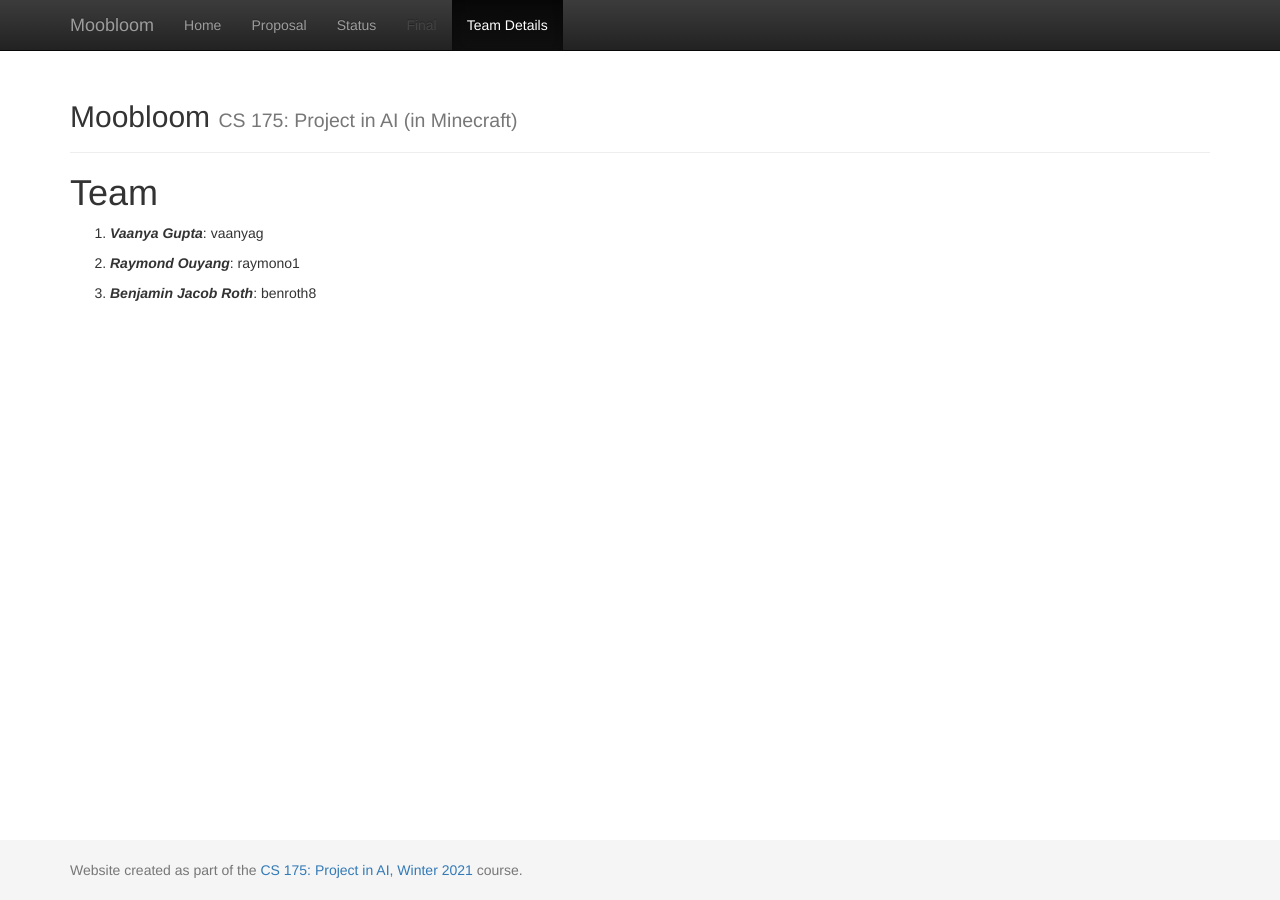
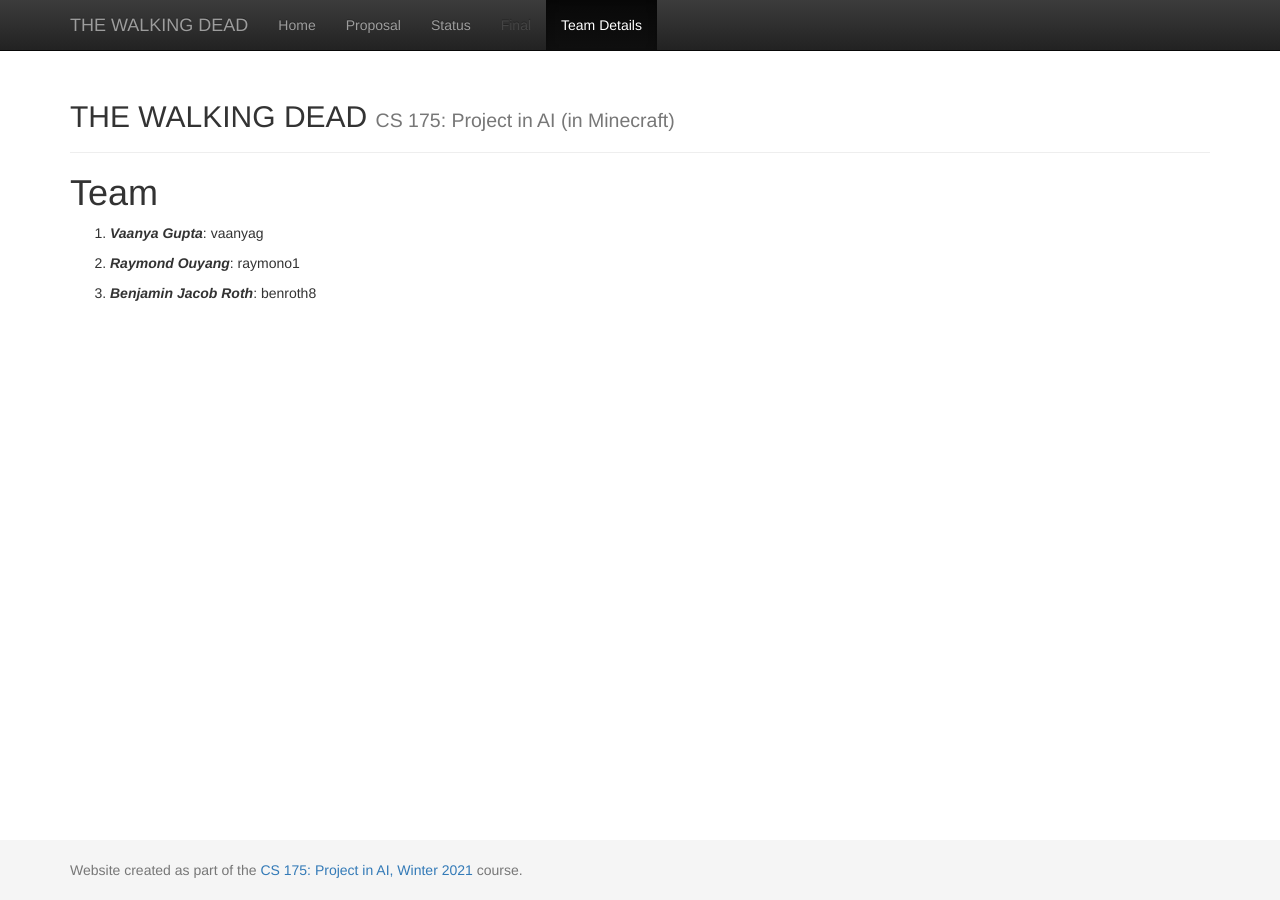
Before and after one commit to rayoh123/Moobloom, a Jekyll site: the page built from docs/team.md, in a window 1280 px wide. Built offline with Jekyll 4.4.1, drawn with Linux system fonts in a browser that asks for light colours.

Commit message:
changed the project name

```diff
--- a/docs/_config.yml
+++ b/docs/_config.yml
@@ -1,7 +1,7 @@
 ###########
 # site.title
 
-title:    'Moobloom'
+title:    'THE WALKING DEAD'
 subtitle: 'CS 175: Project in AI (in Minecraft)'
 
 
```
